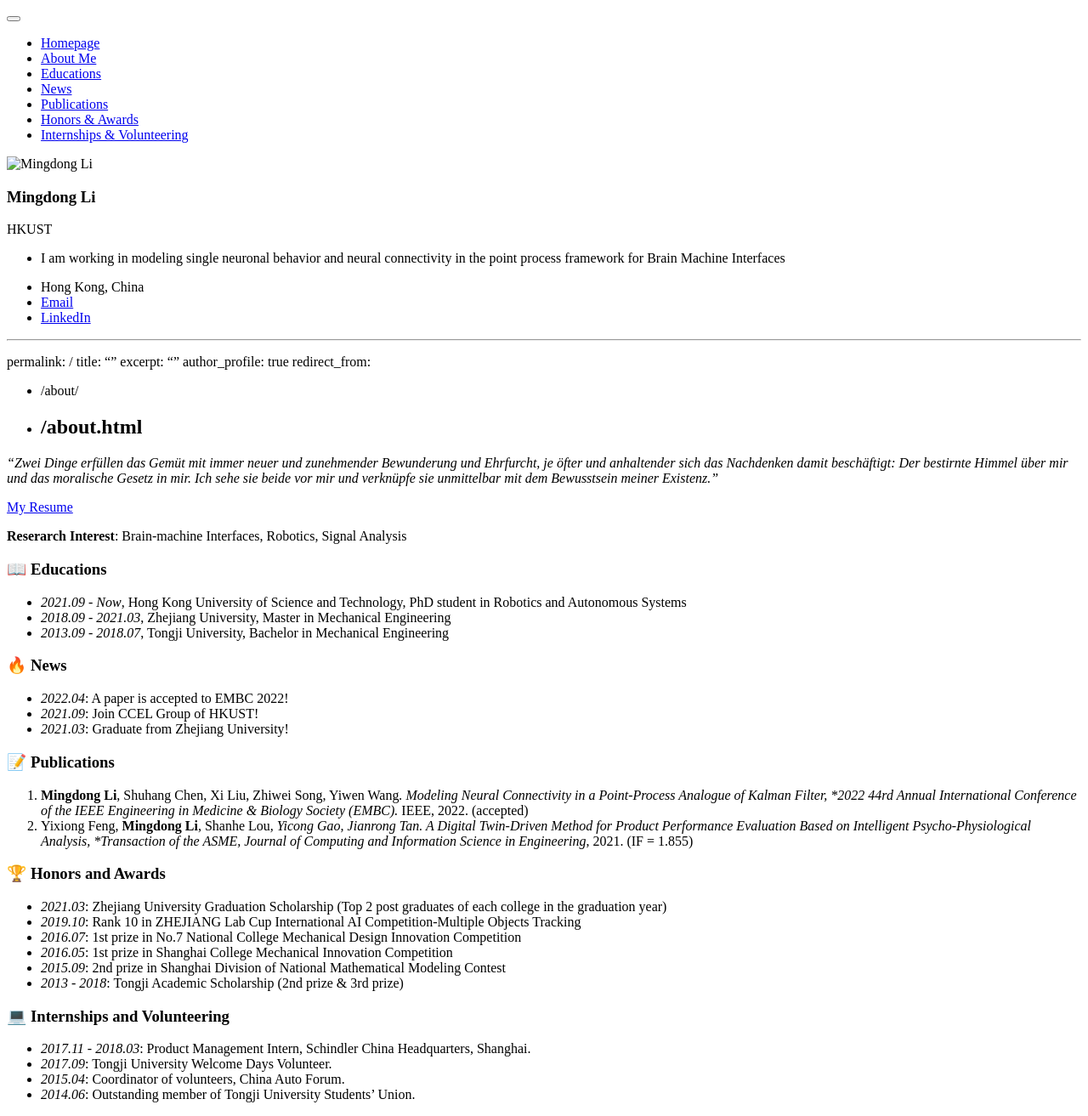
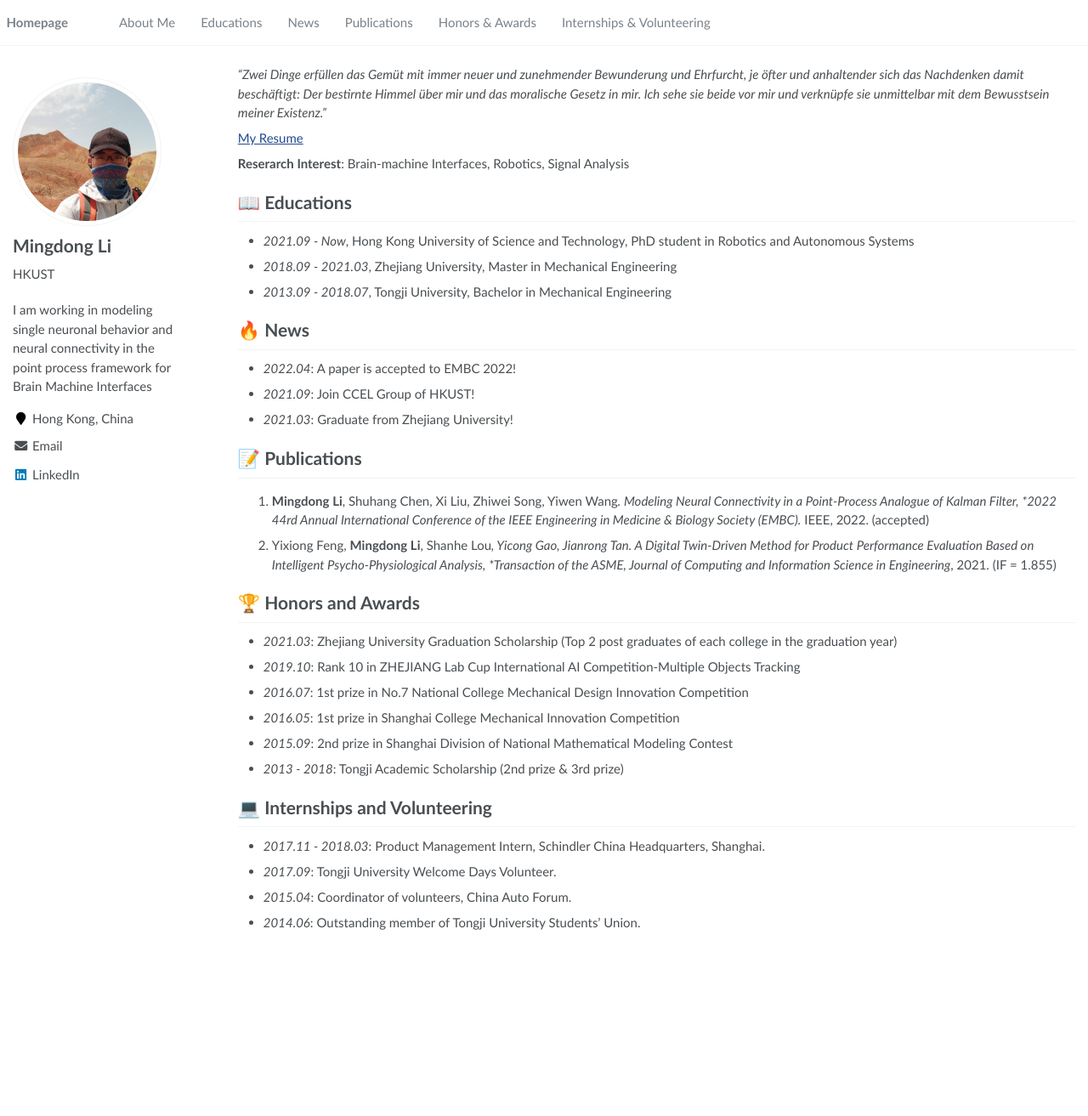
Before and after one commit to mingdong23/mingdong23.github.io, a Jekyll site: the page built from _pages/about.md, in a window 1280 px wide and 1313 px high. Shown: the whole window at 85% size. Built offline with Jekyll 4.4.1, drawn with Linux system fonts in a browser that asks for light colours; our own code applies the rules of GitHub Pages for plain Markdown files; some of the changed lines change nothing that is shown.

Commit message:
no comment at the begining of the about.md

```diff
--- a/_pages/about.md
+++ b/_pages/about.md
@@ -1,8 +1,3 @@
-<!--
- * @Author: Raymond Mingdong
- * @Date: 2022-04-17 16:41:13
- * @Description: In User Settings Edit
--->
 ---
 permalink: /
 title: ""
```
